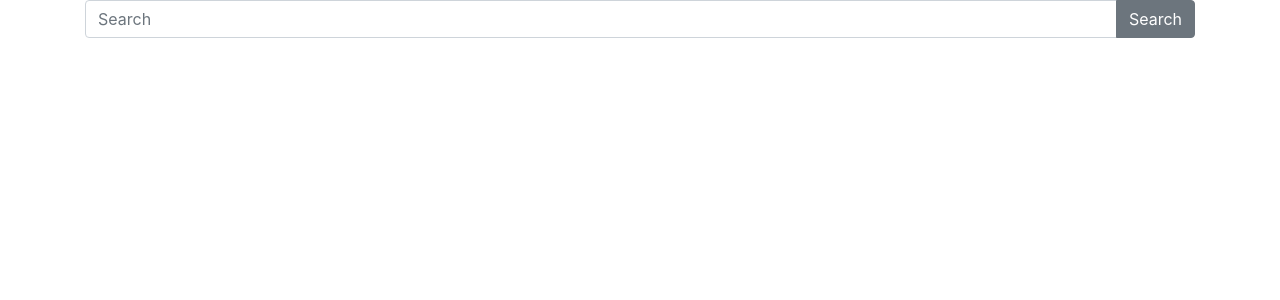
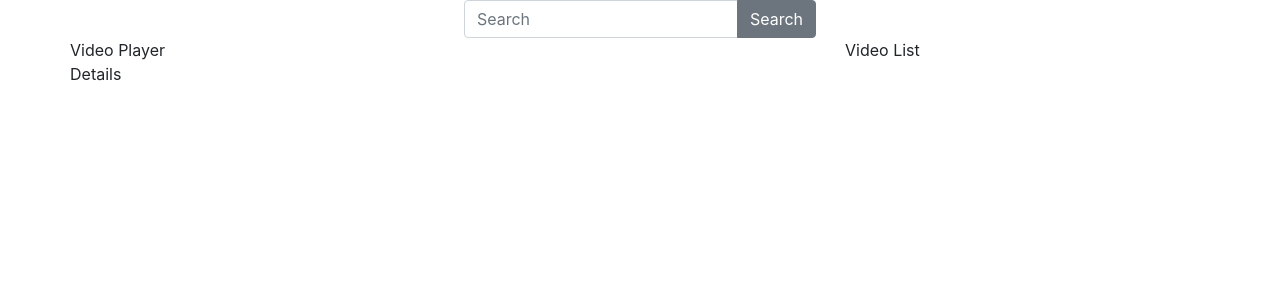
Before and after one commit to digitopolis/why-tea, a React (Create React App) app: page / in a window 1280 px wide. Shown: the top 300 px of the page. Built offline with nearby package versions, Linux system fonts and the light colour scheme.

Commit message:
create basic layout with videoList and videoPlayer

```diff
--- a/src/App.js
+++ b/src/App.js
@@ -1,8 +1,11 @@
 import React from 'react';
 import './App.css';
 import { YOUTUBE } from './apiEndpoints'
+import Row from 'react-bootstrap/Row'
 import Container from 'react-bootstrap/Container'
 import SearchBar from './components/searchBar'
+import VideoPlayer from './containers/videoPlayer'
+import VideoList from './containers/videoList'
 
 class App extends React.Component {
 
@@ -18,7 +21,13 @@ class App extends React.Component {
 	render() {
 		return (
 	    <Container>
-				<SearchBar handleSubmit={this.handleSubmit}/>
+				<Row className='justify-content-center'>
+					<SearchBar handleSubmit={this.handleSubmit}/>
+				</Row>
+				<Row className='justify-content-center'>
+					<VideoPlayer />
+					<VideoList />
+				</Row>
 			</Container>
 	  );
 	}
```
